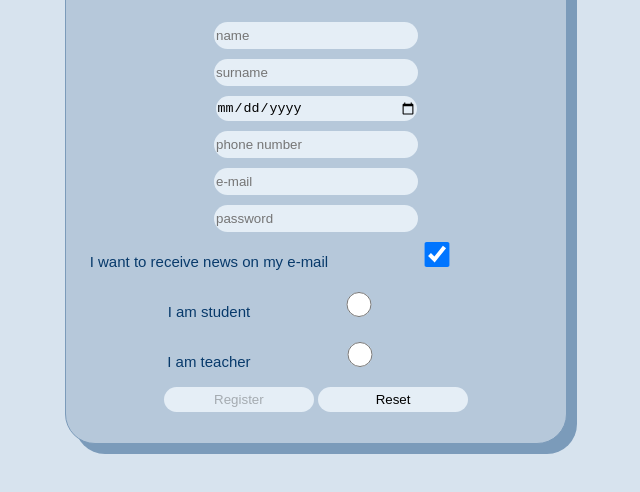
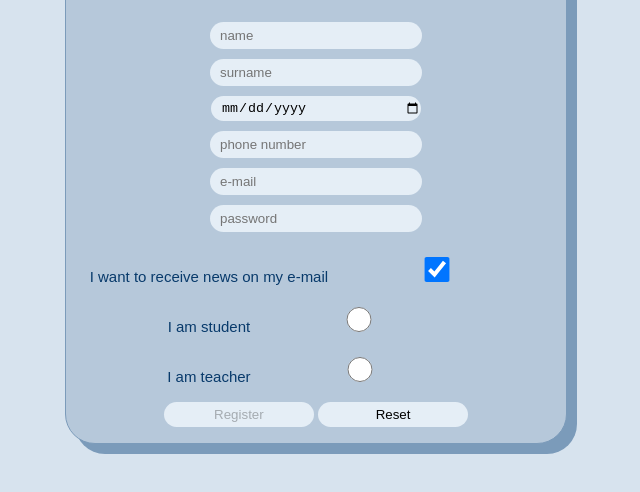
Before and after one commit to YulianaAnisiforova/Registration-platform, a plain HTML site: page index.html in a window 1280 px wide. Shown: the part 308-800 px from the top of the page, without its empty margins (324-964 px from the left). Drawn offline with Linux system fonts and the light colour scheme.

Commit message:
register form done

```diff
--- a/index.html
+++ b/index.html
@@ -23,9 +23,9 @@
             <div> <input type="password" placeholder="password" required> </div>
 
             <div>
-                <label> I want to receive news on my e-mail
-                    <input type="checkbox" checked>
-                </label>
+                <p> I want to receive news on my e-mail
+                    <input class="check" type="checkbox" checked>
+                </p>
             </div>
 
             <div>
--- a/style.css
+++ b/style.css
@@ -23,6 +23,7 @@ input {
     border: none;
     border-radius: 20px;
     margin: 5px;
+    padding-left: 10px;
     height: 25px;
     width: 200px;
 }
@@ -47,3 +48,7 @@ button {
     background-color: rgb(8, 58, 107);
     transform: translateY(2px);
 }
+
+/* .check:before {
+    content: "I want to receive news on my e-mail";
+} */
```
